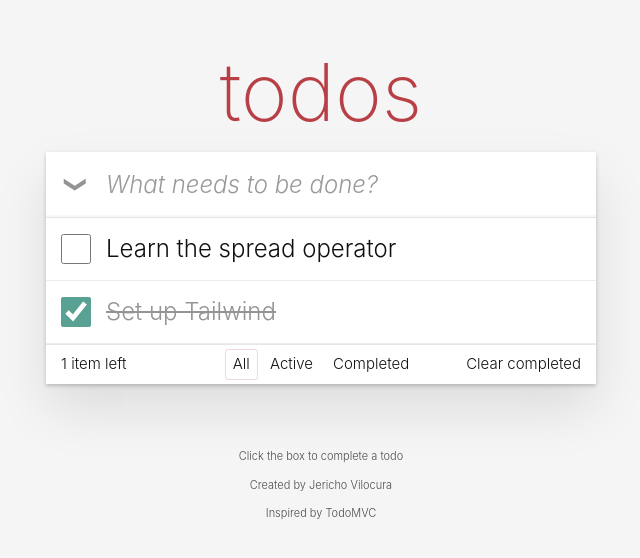
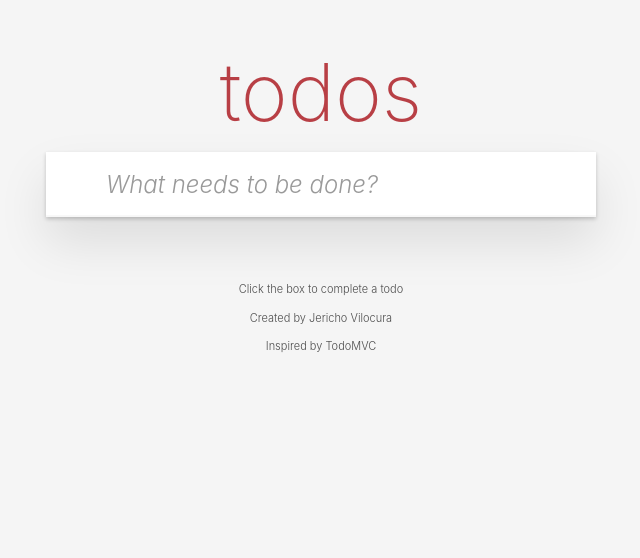
Before and after one commit to Jericho-args/csit340-todomvc, a React (Vite) app: page / in a window 1280 px wide. Shown: the top 558 px of the page, without its empty margins (319-959 px from the left). Built offline with nearby package versions, Linux system fonts and the light colour scheme.

Commit message:
feat: hide main and footer when there are no todos

```diff
--- a/src/components/Todos.jsx
+++ b/src/components/Todos.jsx
@@ -2,10 +2,7 @@ import { useState } from 'react'
 
 function Todos() {
   const [text, setText] = useState('')
-  const [todos, setTodos] = useState([
-    { id: 1, text: 'Learn the spread operator', completed: false },
-    { id: 2, text: 'Set up Tailwind', completed: true },
-  ])
+  const [todos, setTodos] = useState([])
 
   function handleSubmit(e) {
     e.preventDefault()
@@ -46,6 +43,8 @@ function Todos() {
           />
         </form>
 
+        {todos.length > 0 && (
+          <>
             <main className="relative border-t border-[#e6e6e6]">
               <input id="toggle-all" type="checkbox" className="peer sr-only" />
               <label
@@ -118,10 +117,15 @@ function Todos() {
                   </button>
                 </li>
               </ul>
-          <button type="button" className="cursor-pointer justify-self-end hover:underline">
+              <button
+                type="button"
+                className="cursor-pointer justify-self-end hover:underline"
+              >
                 Clear completed
               </button>
             </footer>
+          </>
+        )}
       </div>
     </section>
   )
```
Lines whose indentation alone changed are shown as unchanged.
